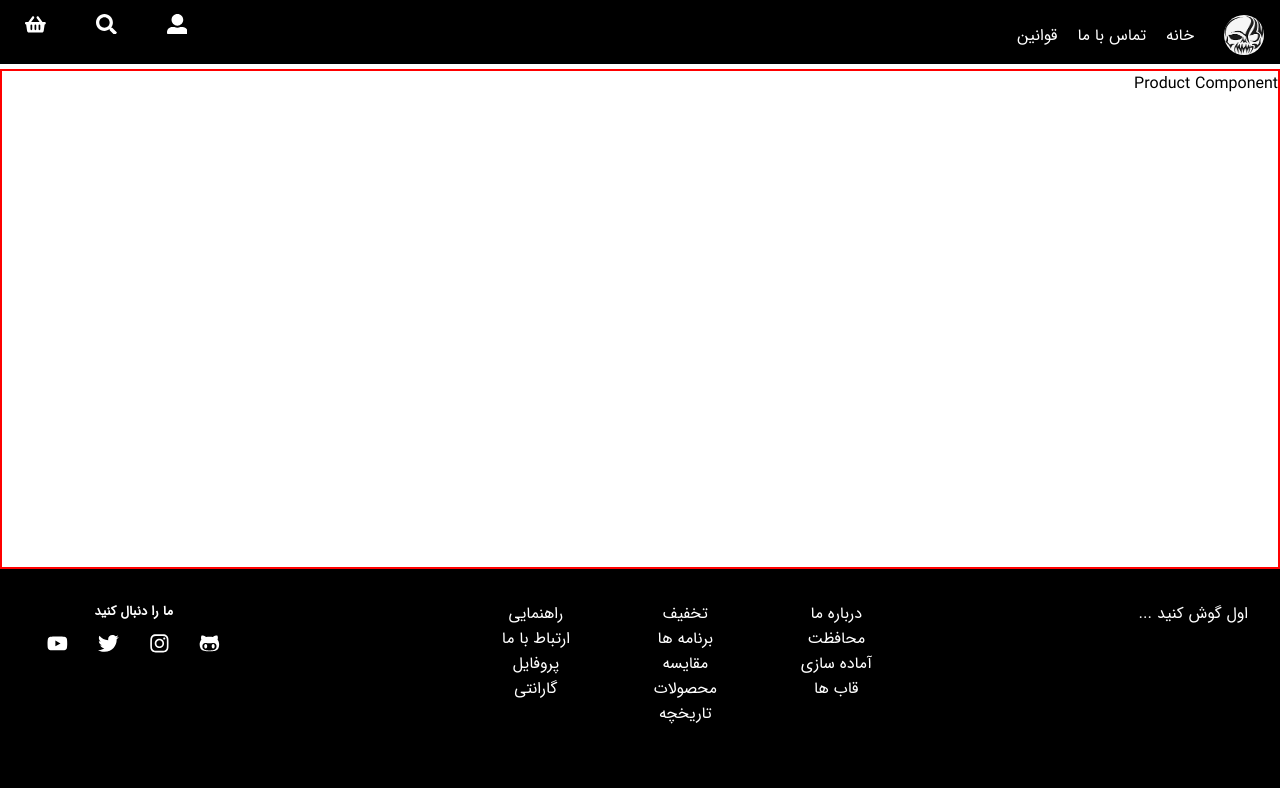
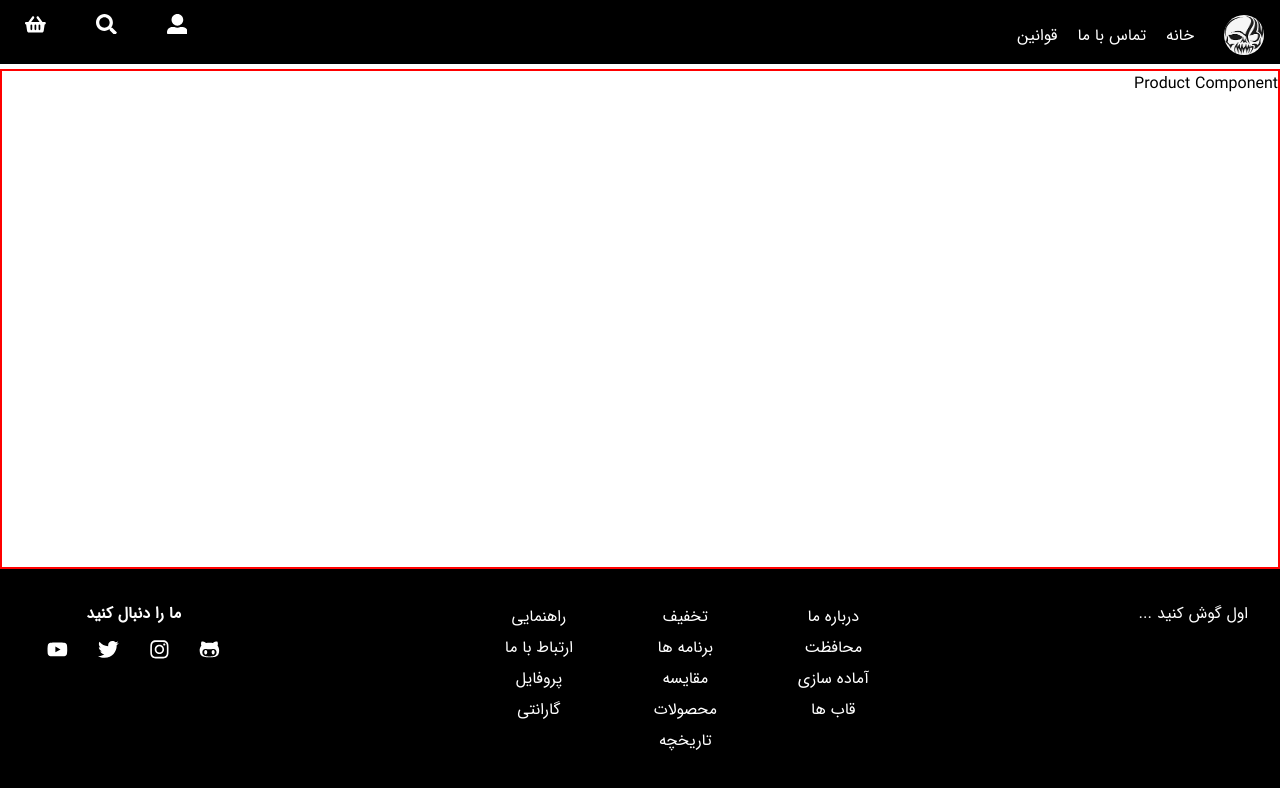
Before and after one commit to hamed-zeidabadi/skullcandy, a React (Create React App) app: page / in a window 1280 px wide. Shown: the top 788 px of the page. Built offline with nearby package versions, Linux system fonts and the light colour scheme.

Commit message:
fixing a tag in header component

```diff
--- a/src/Scss/Footer.scss
+++ b/src/Scss/Footer.scss
@@ -30,6 +30,7 @@
     justify-content: center;
     align-self: center;
     overflow: hidden;
+    padding: 3px;
 
     &::after {
       content: "";
@@ -77,6 +78,7 @@
     & h5 {
       align-self: center;
       margin-bottom: 0.8em;
+      font-size: 1em;
     }
 
     & ul {
--- a/src/Scss/Header.scss
+++ b/src/Scss/Header.scss
@@ -55,8 +55,8 @@
             bottom: 0;
             left: 0;
             width: 0;
-            height: 1px;
-            background: yellow;
+            height: 2px;
+            background: rgb(102, 102, 100);
             transform-origin: center,right;
             transition: width 0.4s;
             margin-top: 0.5px;
```
